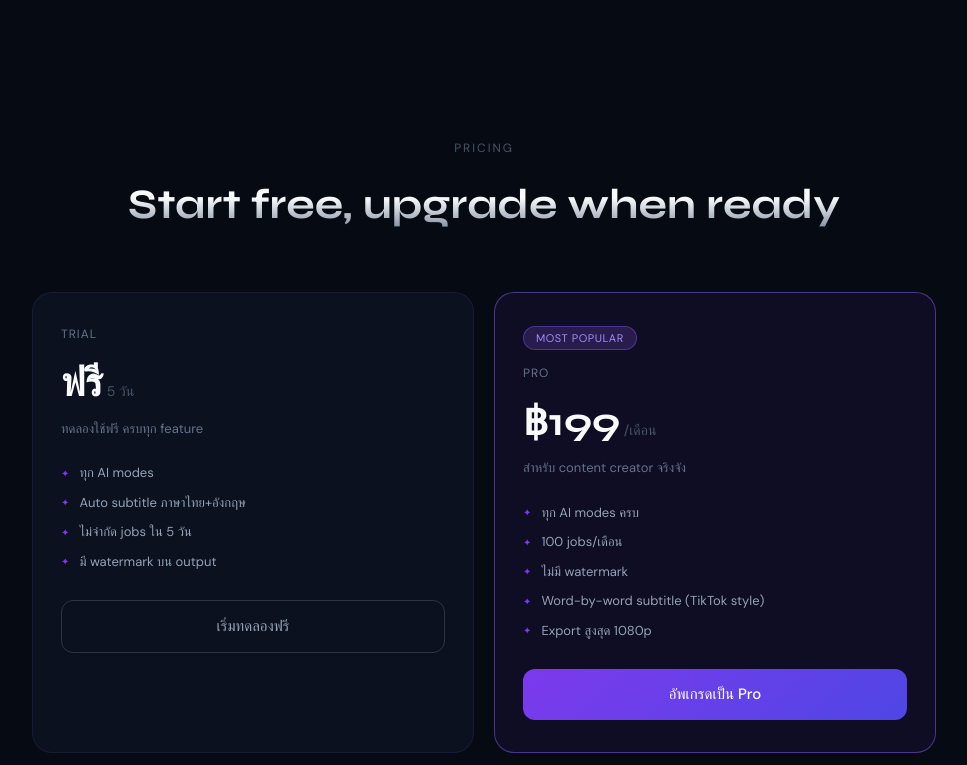
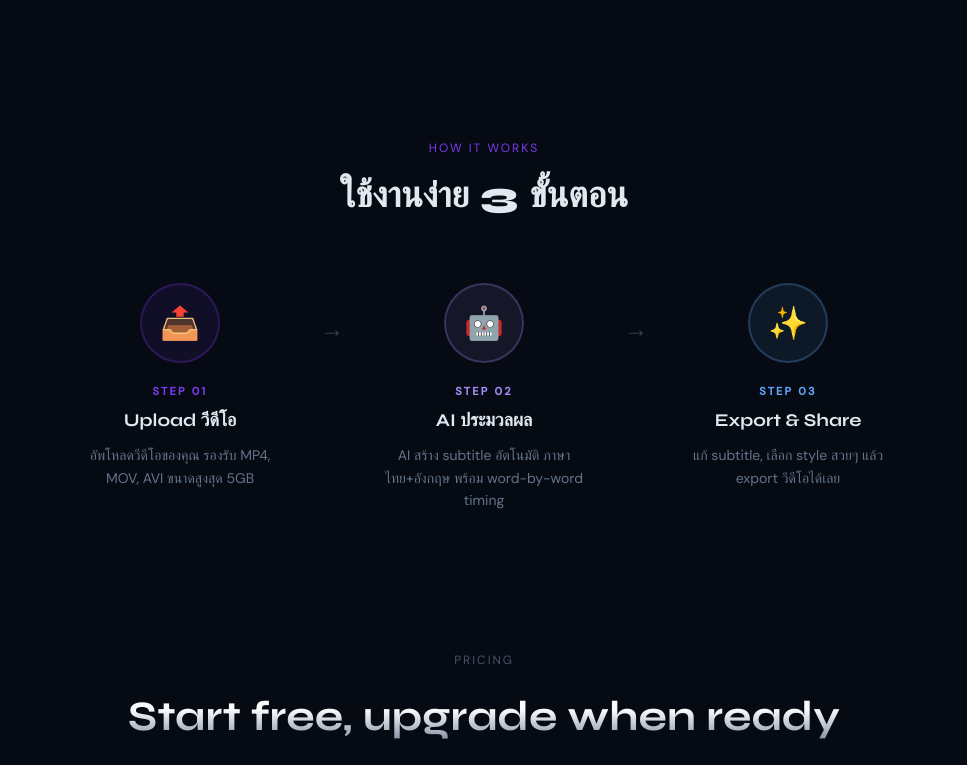
Before and after one commit to SupakornL/cosmix, a React (Vite) app in the folder frontend/: page / in a window 1280 px wide. Shown: the part 1735-2500 px from the top of the page, without its empty margins (156-1123 px from the left). Built offline with nearby package versions, Linux system fonts and the light colour scheme.

Commit message:
Add Docs nav link scrolling to How it works section

```diff
--- a/frontend/src/pages/LandingPage.tsx
+++ b/frontend/src/pages/LandingPage.tsx
@@ -187,6 +187,7 @@ export default function LandingPage() {
         <div style={{ display: 'flex', gap: 36 }}>
           <span className="nav-link" onClick={() => document.getElementById('features')?.scrollIntoView({behavior:'smooth'})} style={{cursor:'pointer'}}>Features</span>
           <span className="nav-link" onClick={() => navigate('/pricing')} style={{cursor:'pointer'}}>Pricing</span>
+          <span className="nav-link" onClick={() => document.getElementById('docs')?.scrollIntoView({behavior:'smooth'})} style={{cursor:'pointer'}}>Docs</span>
           <span className="nav-link" style={{cursor:'pointer'}}>Docs</span>
         </div>
         <div style={{ display: 'flex', gap: 12 }}>
@@ -269,6 +270,35 @@ export default function LandingPage() {
         </div>
       </section>
 
+
+      {/* === HOW IT WORKS === */}
+      <section id="docs" style={{ position: 'relative', zIndex: 1, padding: '40px 48px 100px', maxWidth: 1100, margin: '0 auto' }}>
+        <div style={{ textAlign: 'center', marginBottom: 60 }}>
+          <div style={{ color: '#7C3AED', fontSize: 12, textTransform: 'uppercase' as const, letterSpacing: '2px', marginBottom: 12 }}>How it works</div>
+          <h2 style={{ fontSize: 36, fontWeight: 800, fontFamily: "'Syne', sans-serif", color: '#E2E8F0', margin: 0 }}>ใช้งานง่าย 3 ขั้นตอน</h2>
+        </div>
+        <div style={{ display: 'flex', alignItems: 'flex-start', gap: 0, justifyContent: 'center', flexWrap: 'wrap' as const }}>
+          {[
+            { step: '01', icon: '📤', title: 'Upload วีดีโอ', desc: 'อัพโหลดวีดีโอของคุณ รองรับ MP4, MOV, AVI ขนาดสูงสุด 5GB', color: '#7C3AED' },
+            { step: '02', icon: '🤖', title: 'AI ประมวลผล', desc: 'AI สร้าง subtitle อัตโนมัติ ภาษาไทย+อังกฤษ พร้อม word-by-word timing', color: '#A78BFA' },
+            { step: '03', icon: '✨', title: 'Export & Share', desc: 'แก้ subtitle, เลือก style สวยๆ แล้ว export วีดีโอได้เลย', color: '#60A5FA' },
+          ].map((item, idx) => (
+            <div key={idx} style={{ display: 'flex', alignItems: 'flex-start', gap: 0 }}>
+              <div style={{ textAlign: 'center', padding: '0 32px', maxWidth: 280 }}>
+                <div style={{ width: 80, height: 80, borderRadius: '50%', background: `${item.color}18`, borderTop: `2px solid ${item.color}40`, borderLeft: `2px solid ${item.color}40`, borderRight: `2px solid ${item.color}40`, borderBottom: `2px solid ${item.color}40`, display: 'flex', alignItems: 'center', justifyContent: 'center', margin: '0 auto 20px', fontSize: 32 }}>
+                  {item.icon}
+                </div>
+                <div style={{ color: item.color, fontSize: 11, fontWeight: 700, letterSpacing: '0.2em', marginBottom: 8 }}>STEP {item.step}</div>
+                <div style={{ fontSize: 18, fontWeight: 700, color: '#E2E8F0', marginBottom: 10, fontFamily: "'Syne', sans-serif" }}>{item.title}</div>
+                <div style={{ fontSize: 14, color: '#64748B', lineHeight: 1.6 }}>{item.desc}</div>
+              </div>
+              {idx < 2 && (
+                <div style={{ color: '#374151', fontSize: 24, paddingTop: 28, flexShrink: 0 }}>→</div>
+              )}
+            </div>
+          ))}
+        </div>
+      </section>
       {/* === PRICING === */}
       <section style={{ position: 'relative', zIndex: 1, padding: '40px 48px 100px', maxWidth: 1000, margin: '0 auto' }}>
         <div style={{ textAlign: 'center', marginBottom: 56 }}>
```
